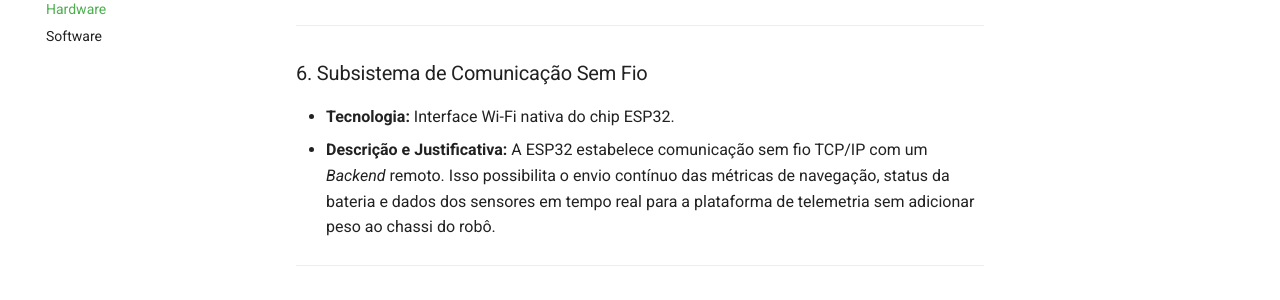
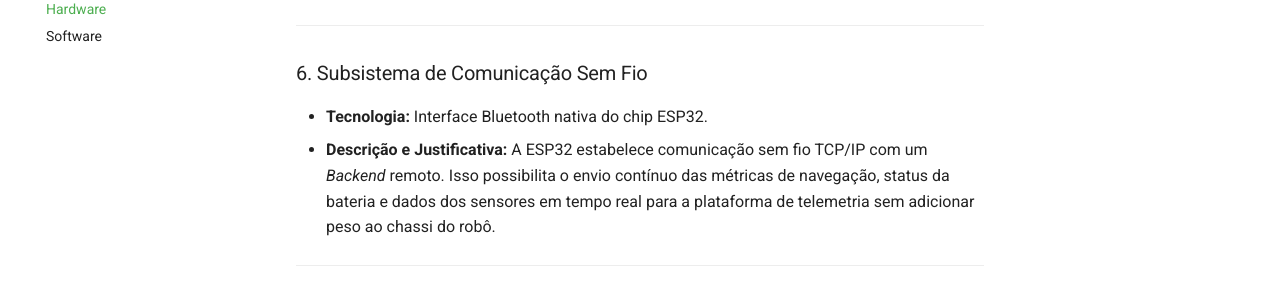
Before and after one commit to fcte-pi1/2026.2_PI1_Grupo2_Lui, an MkDocs documentation site: the page built from docs/4.3 - Projeto conceitual de hardware.md, in a window 1280 px wide and 900 px high, scrolled down 6546 px. Shown: the part 153-453 px from the top of the window. Built offline with MkDocs 1.6.1 and Material for MkDocs 9.7.7, drawn with Linux system fonts in a browser that asks for light colours; comment, search, counter and statistics services are not loaded.

Commit message:
deficinicao

```diff
--- a/docs/4.3 - Projeto conceitual de hardware.md
+++ b/docs/4.3 - Projeto conceitual de hardware.md
@@ -130,7 +130,7 @@ A descrição do hardware do robô **MicroMouse** foi desenvolvida para assegura
 ---
 
 ### 6. Subsistema de Comunicação Sem Fio
-- **Tecnologia:** Interface Wi-Fi nativa do chip ESP32.
+- **Tecnologia:** Interface Bluetooth nativa do chip ESP32.
 - **Descrição e Justificativa:** A ESP32 estabelece comunicação sem fio TCP/IP com um *Backend* remoto. Isso possibilita o envio contínuo das métricas de navegação, status da bateria e dados dos sensores em tempo real para a plataforma de telemetria sem adicionar peso ao chassi do robô.
 
 ---
```
